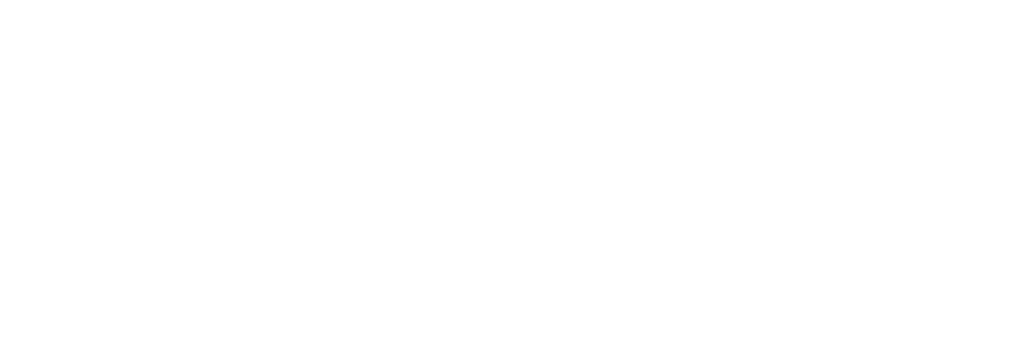
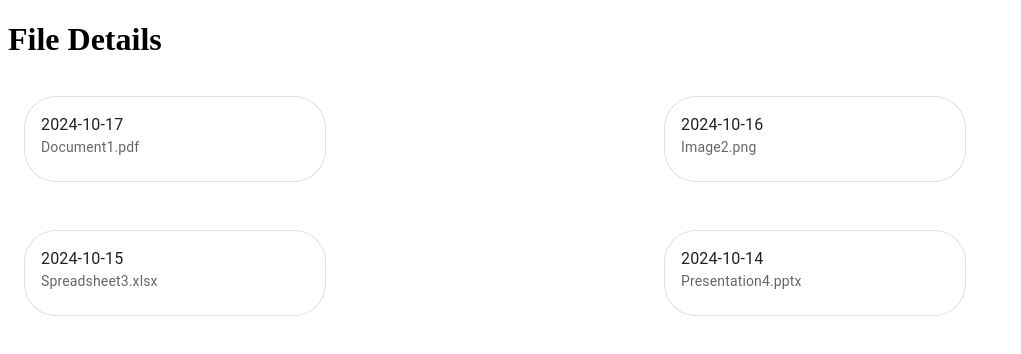
Before and after one commit to codes-in-dark-sv/su-fsd, a Next.js app: page / in a window 1280 px wide. Shown: the top 354 px of the page, without its empty margins (0-1021 px from the left). Built offline with nearby package versions, Linux system fonts and the light colour scheme.

Commit message:
Completed testing with rendering grid items of file list

```diff
--- a/src/app/layout.tsx
+++ b/src/app/layout.tsx
@@ -1,3 +1,5 @@
+"use client";
+
 import { ReactNode } from 'react';
 import { ThemeProvider } from '@mui/material/styles';
 import theme from '../styles/theme';
--- a/src/app/page.tsx
+++ b/src/app/page.tsx
@@ -1,5 +1,28 @@
-export default function Home() {
+"use server"
+
+import React from 'react';
+import FileDetailsCard from "@components/cards/FileCard";
+import GridComponent from '@components/views/GridView';
+
+const fileDetails = [
+  { date: '2024-10-17', fileName: 'Document1.pdf' },
+  { date: '2024-10-16', fileName: 'Image2.png' },
+  { date: '2024-10-15', fileName: 'Spreadsheet3.xlsx' },
+  { date: '2024-10-14', fileName: 'Presentation4.pptx' },
+];
+
+const Home = () => {
+
+  const cards = fileDetails.map((file, index) => (
+    <FileDetailsCard key={index} date={file.date} fileName={file.fileName} />
+  ));
+
   return (
-    <></>
+    <div>
+      <h1>File Details</h1>
+      <GridComponent items={cards} columns={2} />
+    </div>
   );
-}
+};
+
+export default Home;
--- a/src/app/components/cards/FileCard.tsx
+++ b/src/components/cards/FileCard.tsx
@@ -4,12 +4,12 @@
 
 const FileDetailsCard: React.FC<FileDetailsCardProps> = ({ date, fileName }) => {
   return (
-    <Card variant="outlined" sx={{ maxWidth: 300, margin: 2 }}>
+    <Card variant="outlined" sx={{ maxWidth: 300, margin: 2, borderRadius: 8 }}>
       <CardContent>
-        <Typography variant="h6" component="div">
+        <Typography variant="body1" component="div">
           {date}
         </Typography>
-        <Typography variant="body1" color="text.secondary">
+        <Typography variant="body2" color="text.secondary">
           {fileName}
         </Typography>
       </CardContent>
--- /dev/null
+++ b/src/components/views/GridView.tsx
@@ -0,0 +1,17 @@
+import React from 'react';
+import { Grid } from '@mui/material';
+import { GridComponentProps } from '@/interface/components';
+
+const GridComponent: React.FC<GridComponentProps> = ({ items, columns }) => {
+  return (
+    <Grid container spacing={2}>
+      {items.map((item, index) => (
+        <Grid item xs={12 / columns} key={index}>
+          {item}
+        </Grid>
+      ))}
+    </Grid>
+  );
+};
+
+export default GridComponent;
```
Also changed, not shown: src/interface/components.ts (+7 -0 lines).
